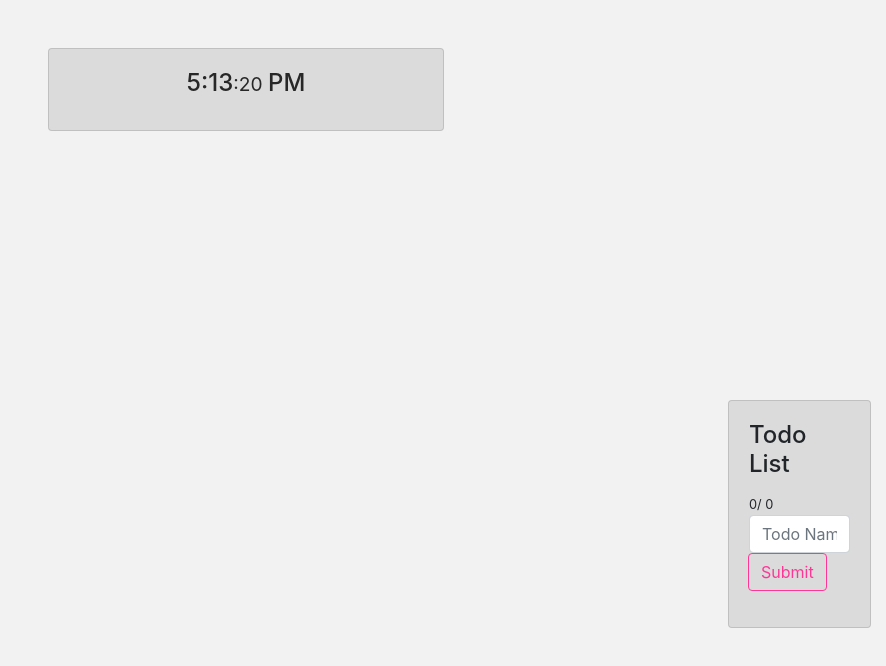
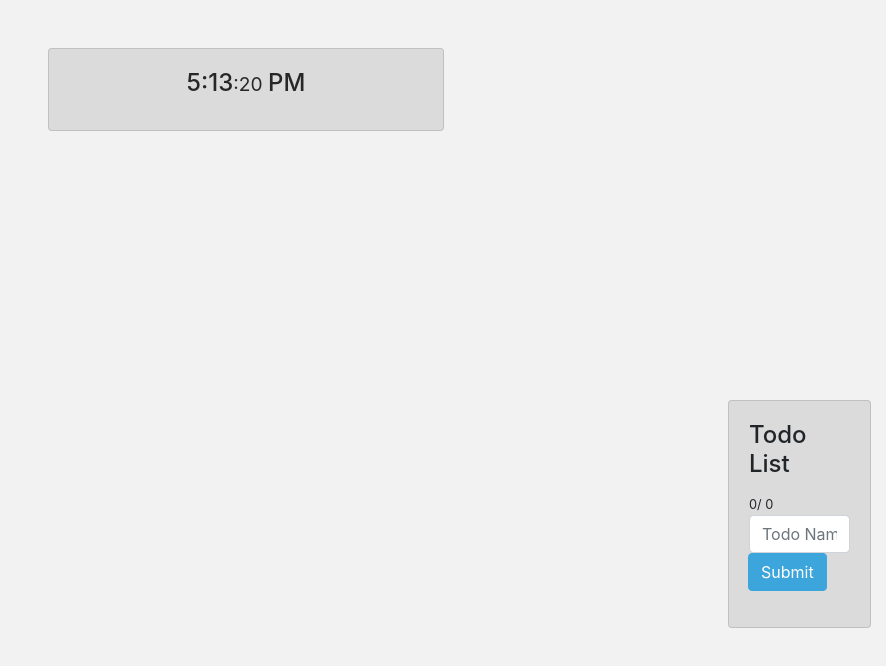
Before and after one commit to NathanDavis97/Inspire, a website with bundled scripts: page index.html in a window 1280 px wide. Shown: the whole page, without its empty margins (394-1280 px from the left). Built offline with nearby package versions, Linux system fonts and the light colour scheme; no server answers.

Commit message:
Changed button color

```diff
--- a/index.html
+++ b/index.html
@@ -50,7 +50,7 @@
                                                 placeholder="Todo Name" aria-label="Todo Name"
                                                 aria-describedby="basic-addon2">
                                             <div class="input-group-append">
-                                                <button class="btn btn-outline-secondary" type="submit">Submit</button>
+                                                <button class="btn btn-primary" type="submit">Submit</button>
                                         </form>
                                     </div>
                                 </div>
```
